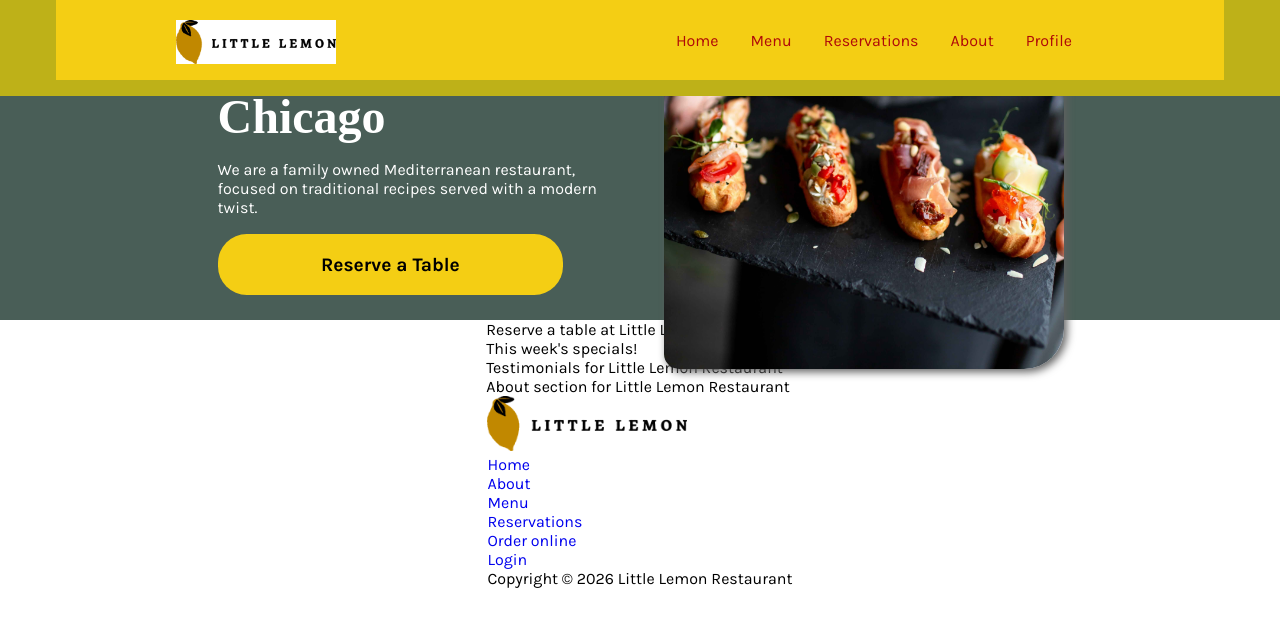
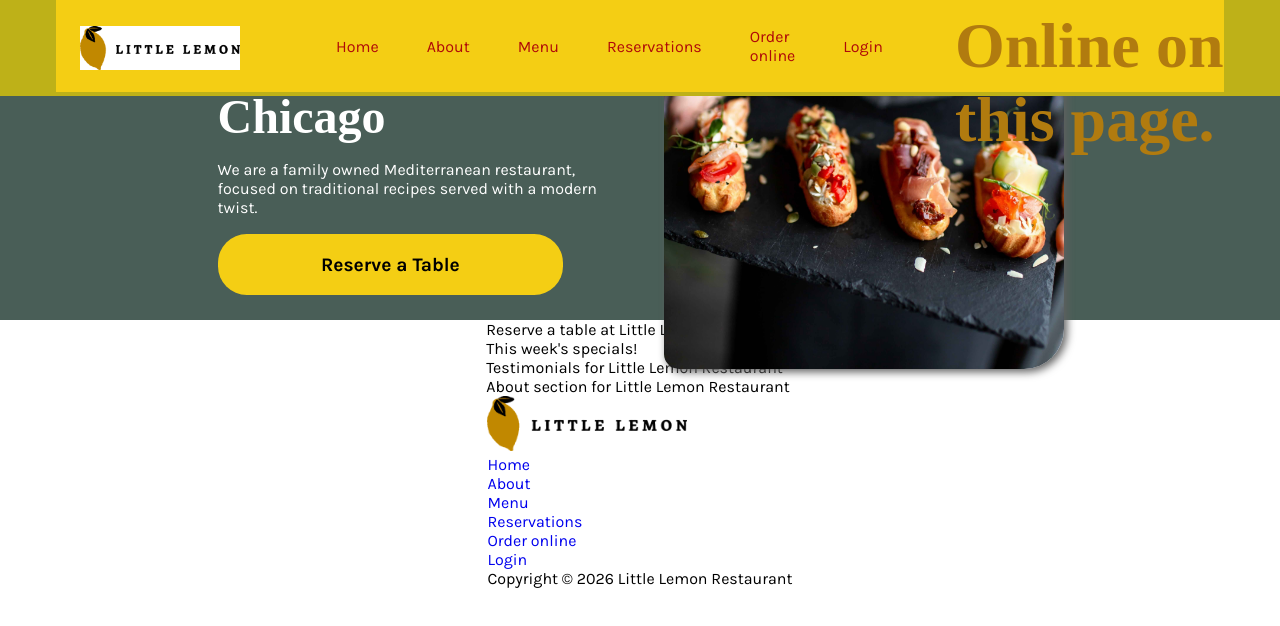
Before and after one commit to HkCode25/little-lemon-app, a React (Create React App) app: page /orderonline in a window 1280 px wide. Shown: the top 626 px of the page. Built offline with nearby package versions, Linux system fonts and the light colour scheme.

Commit message:
nav changes

```diff
--- a/src/Components/Navbar.css
+++ b/src/Components/Navbar.css
@@ -15,9 +15,9 @@
 header {
  display: flex;
  align-items: center;
- justify-content: space-between;
- height: 10vh;
- padding: 0 6rem;
+ justify-content: center;
+ height: 11.5vh;
+ /* padding: 0 6rem; */
  background-color: var(--primaryColor1);
  color: rgb(177, 123, 15);
 }
@@ -31,7 +31,7 @@ header {
 }
 
 nav {
- padding: 0 5vh 0 5vh;
+ padding: 0 6vh 0 6vh;
  height: 100%;
  display: flex;
  list-style-type: none;
@@ -44,7 +44,7 @@ nav {
  text-decoration: none;
  margin-top: auto;
  margin-bottom: auto;
- padding: 2vh;
+ padding: 1vh 3vh;
 }
 
 .nav-element:hover {
@@ -80,7 +80,22 @@ nav {
  border-color: var(--secondaryColor2);
 } */
 
-@media only screen and (max-width: 900px) {
+@media only screen and (max-width: 940px) {
+
+  .navbar {
+ height: 9vh;
+ padding: 0 4vh 0 4vh;
+}
+
+header {
+ display: flex;
+ align-items: center;
+ justify-content: space-between;
+ height: 8.5vh;
+ background-color: var(--primaryColor1);
+ color: rgb(177, 123, 15);
+}
+
  header .nav-btn {
   display: inline;
   opacity: 1;
@@ -134,7 +149,7 @@ nav {
  .header_logo {
   width: 12vh;
   object-fit: contain;
-  margin: 0 3vh;
+  margin: 0 2vh;
   margin-top: 8px;
  }
 
--- a/src/Components/Navbar.js
+++ b/src/Components/Navbar.js
@@ -8,7 +8,7 @@ import About from "../Components/About";
 import Menu from "../Components/Menu";
 import Reservations from "../Components/Reservations";
 import Home from "../Components/Home";
-// import OrderOnline from "../Components/OrderOnline";
+import OrderOnline from "../Components/OrderOnline";
 // import Login from "../Components/Login";
 // import App from "../App";
 /* import hamburgerIcon from '../../assets/icons_assets/hamburgerIcon.png'; */
@@ -39,6 +39,10 @@ function Header() {
             <p>Home</p>
           </Link>
 
+           <Link onClick={showNavbar} to="/about" className="nav-element">
+            <p>About</p>
+          </Link>
+
           <Link onClick={showNavbar} to="/menu" className="nav-element">
             <p>Menu</p>
           </Link>
@@ -47,19 +51,21 @@ function Header() {
             <p>Reservations</p>
           </Link>
 
-          <Link onClick={showNavbar} to="/about" className="nav-element">
-            <p>About</p>
+          <Link onClick={showNavbar} to="/orderonline" className="nav-element">
+            <p>Order online</p>
           </Link>
 
-          <Link onClick={showNavbar} to="/profile" className="nav-element">
-            <p>Profile</p>
+
+          <Link to="/login" className="nav-element">
+            <div className="signin_but">
+              <p>Login</p>
+            </div>
           </Link>
 
-          {/* <Link to="/login" className="nav-element">
-            <div className="signin_but">
-              <p>Sign In</p>
-            </div>
-          </Link> */}
+
+
+
+
 
           <button className="nav-btn nav-close-btn" onClick={showNavbar}>
             <FaTimes />
@@ -75,6 +81,7 @@ function Header() {
         <Route path="/about" element={<About />}></Route>
         <Route path="/menu" element={<Menu />}></Route>
         <Route path="/reservations" element={<Reservations />}></Route>
+        <Route path="/orderonline" element={<OrderOnline />}></Route>
       </Routes>
 
       </header>
```
